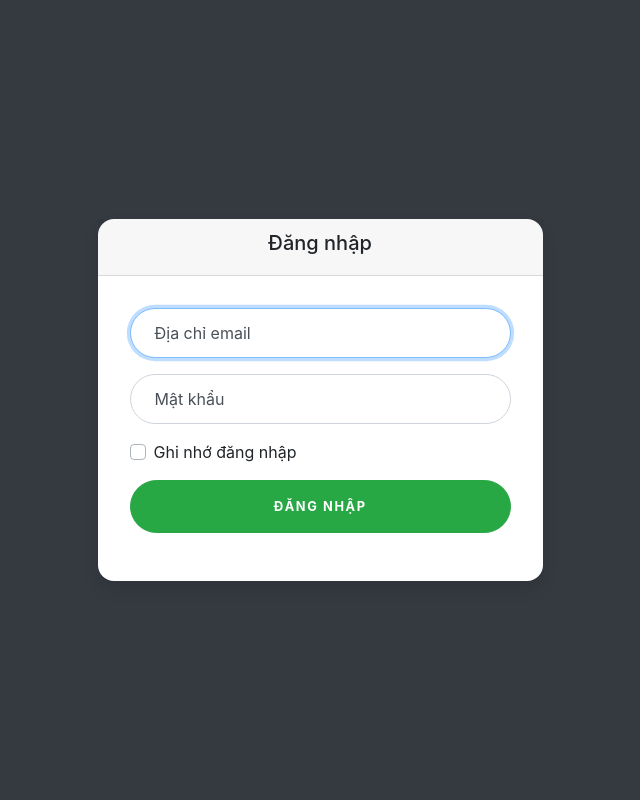
After one commit to duydoanx/WebPhim, a PHP site: page /login.php in a window 1280 px wide. The commit adds this page. Shown: the whole page, without its empty margins (320-960 px from the left). Run offline with PHP 8.4, Linux system fonts and the light colour scheme.

Commit message:
add login page

```diff
--- a/Model/DataQuocGia.php
+++ b/Model/DataQuocGia.php
@@ -3,7 +3,7 @@
     require_once  __DIR__."/../Class/QuocGia.php";
 
     function getAllQuocGia(){
-        $sql = "Select id, ten from QuocGia";
+        $sql = "Select id, ten from QUOCGIA";
         global $conn;
         $stmt = $conn->prepare($sql);
         $stmt->setFetchMode(PDO::FETCH_CLASS, "QuocGia" );
--- a/Model/DataTheLoai.php
+++ b/Model/DataTheLoai.php
@@ -2,7 +2,7 @@
 require_once __DIR__."/DatabaseConnect.php";
 require_once  __DIR__."/../Class/TheLoai.php";
 function getAllTheLoai(){
-    $sql = "Select id, tenTheLoai from TheLoai";
+    $sql = "Select id, tenTheLoai from THELOAI";
     global $conn;
     $stmt = $conn->prepare($sql);
     $stmt->setFetchMode(PDO::FETCH_CLASS, "TheLoai" );
--- /dev/null
+++ b/login.php
@@ -0,0 +1,47 @@
+<html>
+<head>
+    <meta charset="utf-8">
+    <meta name="viewport" content="width=device-width, initial-scale=1.0">
+    <link rel="stylesheet" href="https://stackpath.bootstrapcdn.com/bootstrap/4.5.0/css/bootstrap.min.css" integrity="sha384-9aIt2nRpC12Uk9gS9baDl411NQApFmC26EwAOH8WgZl5MYYxFfc+NcPb1dKGj7Sk" crossorigin="anonymous">
+    <script src="https://code.jquery.com/jquery-3.5.1.slim.min.js" integrity="sha384-DfXdz2htPH0lsSSs5nCTpuj/zy4C+OGpamoFVy38MVBnE+IbbVYUew+OrCXaRkfj" crossorigin="anonymous"></script>
+    <script src="https://cdn.jsdelivr.net/npm/popper.js@1.16.0/dist/umd/popper.min.js" integrity="sha384-Q6E9RHvbIyZFJoft+2mJbHaEWldlvI9IOYy5n3zV9zzTtmI3UksdQRVvoxMfooAo" crossorigin="anonymous"></script>
+    <script src="https://stackpath.bootstrapcdn.com/bootstrap/4.5.0/js/bootstrap.min.js" integrity="sha384-OgVRvuATP1z7JjHLkuOU7Xw704+h835Lr+6QL9UvYjZE3Ipu6Tp75j7Bh/kR0JKI" crossorigin="anonymous"></script>
+
+    <link rel="stylesheet" href="https://fonts.googleapis.com/css2?family=Roboto">
+    <link rel="stylesheet" href="style/LoginStyle.css">
+    <title>Đăng nhập - Phim Hay</title>
+    <link rel="icon" href="img/logo.png">
+</head>
+<body class="bg-dark">
+    <div class="container h-100">
+        <div class="row h-100">
+            <div class="col-sm-9 col-md-7 col-lg-5 mx-auto d-flex justify-content-center">
+                <div class="card card-signin my-5 align-self-center w-100">
+                    <div class="card-header d-flex justify-content-center">
+                        <h5 class="bg-transparent">Đăng nhập</h5>
+                    </div>
+                    <div class="card-body h-100">
+                        <form class="form-signin">
+                            <div class="form-label-group">
+                                <input type="email" id="inputEmail" class="form-control" placeholder="Email address" required autofocus>
+                                <label for="inputEmail">Địa chỉ email</label>
+                            </div>
+
+                            <div class="form-label-group">
+                                <input type="password" id="inputPassword" class="form-control" placeholder="Password" required>
+                                <label for="inputPassword">Mật khẩu</label>
+                            </div>
+
+                            <div class="custom-control custom-checkbox mb-3">
+                                <input type="checkbox" class="custom-control-input succ" id="customCheck1">
+                                <label class="custom-control-label" for="customCheck1">Ghi nhớ đăng nhập</label>
+                            </div>
+                            <button class="btn btn-lg btn-success btn-block text-uppercase" type="submit">Đăng nhập</button>
+                        </form>
+                    </div>
+                </div>
+            </div>
+        </div>
+    </div>
+</body>
+</html>
--- /dev/null
+++ b/style/LoginStyle.css
@@ -0,0 +1,121 @@
+:root {
+    --input-padding-x: 1.5rem;
+    --input-padding-y: .75rem;
+}
+
+.card-signin {
+    border: 0!important;
+    border-radius: 1rem !important;
+    box-shadow: 0 0.5rem 1rem 0 rgba(0, 0, 0, 0.1)!important;
+}
+
+.card-signin .card-title {
+    margin-bottom: 2rem;
+    font-weight: 300;
+    font-size: 1.5rem;
+}
+
+.card-signin .card-body {
+    padding: 2rem;
+}
+
+.form-signin {
+    width: 100%;
+}
+
+.form-signin .btn {
+    font-size: 80% !important;
+    border-radius: 5rem !important;
+    letter-spacing: .1rem !important;
+    font-weight: bold !important;
+    padding: 1rem !important;
+    transition: all 0.2s !important;
+}
+
+.form-label-group {
+    position: relative;
+    margin-bottom: 1rem !important;
+}
+
+.form-label-group input {
+    height: auto;
+    border-radius: 2rem !important;
+}
+
+.form-label-group>input,
+.form-label-group>label {
+    padding: var(--input-padding-y) var(--input-padding-x);
+}
+
+.form-label-group>label {
+    position: absolute;
+    top: 0;
+    left: 0;
+    display: block;
+    width: 100%;
+    margin-bottom: 0;
+    line-height: 1.5;
+    color: #495057;
+    border: 1px solid transparent;
+    border-radius: .25rem !important;
+    transition: all .1s ease-in-out;
+}
+
+.form-label-group input::-webkit-input-placeholder {
+    color: transparent;
+}
+
+.form-label-group input:-ms-input-placeholder {
+    color: transparent;
+}
+
+.form-label-group input::-ms-input-placeholder {
+    color: transparent;
+}
+
+.form-label-group input::-moz-placeholder {
+    color: transparent;
+}
+
+.form-label-group input::placeholder {
+    color: transparent;
+}
+
+.form-label-group input:not(:placeholder-shown) {
+    padding-top: calc(var(--input-padding-y) + var(--input-padding-y) * (2 / 3));
+    padding-bottom: calc(var(--input-padding-y) / 3);
+}
+
+.form-label-group input:not(:placeholder-shown)~label {
+    padding-top: calc(var(--input-padding-y) / 3);
+    padding-bottom: calc(var(--input-padding-y) / 3);
+    font-size: 12px;
+    color: #777;
+}
+
+.custom-control-label:before{
+    background-color: #fff;
+}
+.custom-checkbox .custom-control-input:checked~.custom-control-label::before{
+    background-color:#218838;
+}
+
+@supports (-ms-ime-align: auto) {
+    .form-label-group>label {
+        display: none;
+    }
+    .form-label-group input::-ms-input-placeholder {
+        color: #777;
+    }
+}
+
+
+@media all and (-ms-high-contrast: none),
+(-ms-high-contrast: active) {
+    .form-label-group>label {
+        display: none;
+    }
+    .form-label-group input:-ms-input-placeholder {
+        color: #777;
+    }
+}
--- a/style/StyleIndex.css
+++ b/style/StyleIndex.css
@@ -2,6 +2,6 @@ body {
     font-family: 'Roboto';
     font-size: 18px;
 }
-.margin-top{
+.topFix{
     margin-top: 80px !important;
 }
```
Also changed, not shown: Admin/index.php (added, +16 -0 lines), Class/Phim.php (added, +246 -0 lines), Controller/ControllerPhim.php (added, +26 -0 lines), DATABASE.sql (+23 -4 lines), Model/DataPhim.php (added, +15 -0 lines), index.php (+26 -2 lines), img/PosterPhim/captain_america_3.jpg (added).
